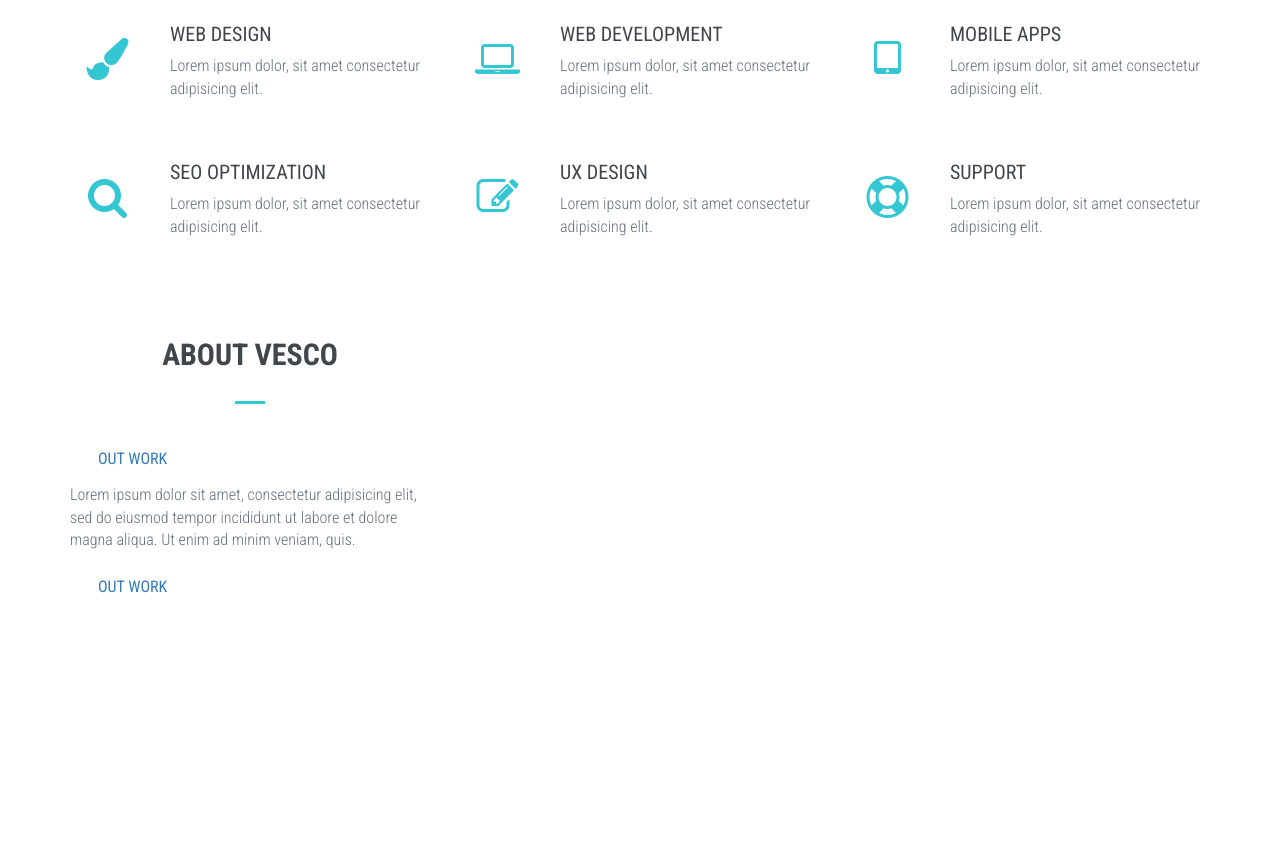
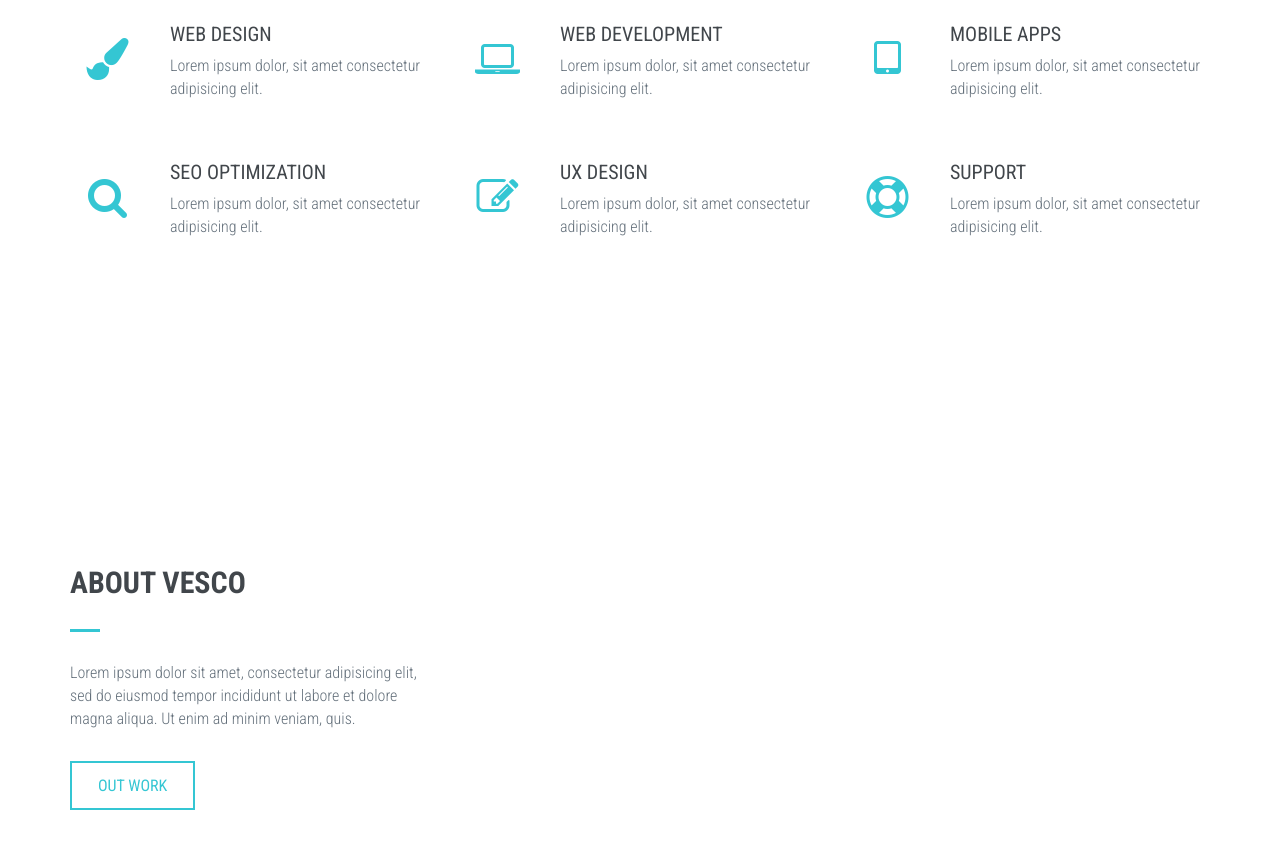
Before and after one commit to mariandjos/Curso-FrontEnd-2017, a website: page index.html in a window 1280 px wide. Shown: the part 953-1802 px from the top of the page. Before the commit the page ends 1565 px from the top, so only its background shows below. Drawn offline with Linux system fonts and the light colour scheme.

Commit message:
Seccion About HTML mas CCS

```diff
--- a/index.html
+++ b/index.html
@@ -160,26 +160,17 @@
                     <div id="about-content-box">
                         <div id="about-content-box-outer">
                             <div id="about-content-box-inner">
-                                <div class="content-title wow fadeInDown" data-wow-duration="1s" data-wow-delay=".5s">
-                                    <h3>About Vesco </h3>
+                                <div class="content-title wow animated fadeInDown" data-wow-duration="1s" data-wow-delay=".5s">
+                                        <h3>About Vesco</h3>
                                     <div class="content-title-underline"></div>
-
-                                    <div id="about-btn">
-                                        <a class="btn btn-lg btn-general" href="#work" role="button">
-                                            Out Work
-                                        </a>
                                 </div>
-                                 </div>
-
-                                 <div id="about-desc">
+                                <div id="about-desc" class="wow animated fadeInDown" data-wow-duration="1s" data-wow-delay=".5s">
                                     <p>Lorem ipsum dolor sit amet, consectetur adipisicing elit, sed do eiusmod
                                         tempor incididunt ut labore et dolore magna aliqua. Ut enim ad minim veniam,
-                                        quis.
-                                    </p>
+                                        quis.</p>
                                 </div>
-
-                                <div id="about-btn">
-                                    <a class="btn btn-lg btn-general" href="#work" role="button">
+                                <div id="about-btn" class="wow animated fadeInUp" data-wow-duration="1s" data-wow-delay=".5s">
+                                    <a class="btn btn-lg btn-general btn-blue" href="#work" role="button">
                                             Out Work
                                         </a>
                                 </div>
--- a/sass/style.scss
+++ b/sass/style.scss
@@ -95,6 +95,15 @@ h3 {
          color: $steelGrey;
      }
  }
+
+ .btn-blue {
+    border-color: $mediumTurquoise;
+    color: $mediumTurquoise;
+    &:hover, &:focus {
+        background-color: $mediumTurquoise;
+        color: $white;
+    }
+}
  /*===============================================
                      Services
 ================================================*/
@@ -160,3 +169,44 @@ h3 {
          padding-left: 85px;
      }
  }
+
+ /*===============================================
+                        About
+================================================*/
+#about-content-box {
+    float: left;
+    height: 700px;
+}
+
+#about-content-box-outer {
+    width: 100%;
+    height: 100%;
+    display: table;
+}
+
+#about-content-box-inner {
+    display: table-cell;
+    vertical-align: middle;
+}
+
+#about {
+
+    .content-title {
+
+        h3 {
+            text-align:left
+        }
+
+        .content-title-underline {
+            margin: 0 0 30px 0;
+        }
+
+    }
+
+}
+
+#about-desc {
+    p {
+        margin-bottom: 30px;
+    }
+}
```
Also changed, not shown: css/style.css. Lines whose indentation alone changed are shown as unchanged.
